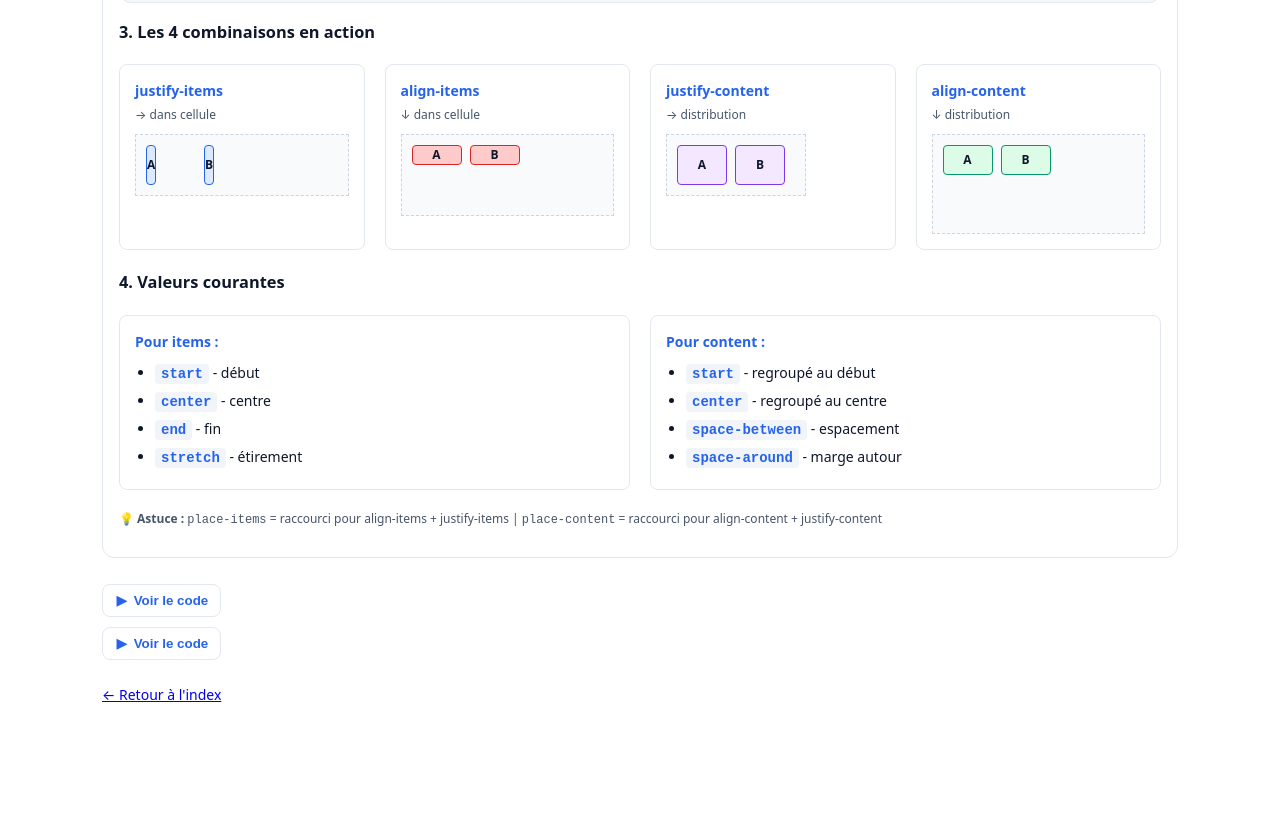
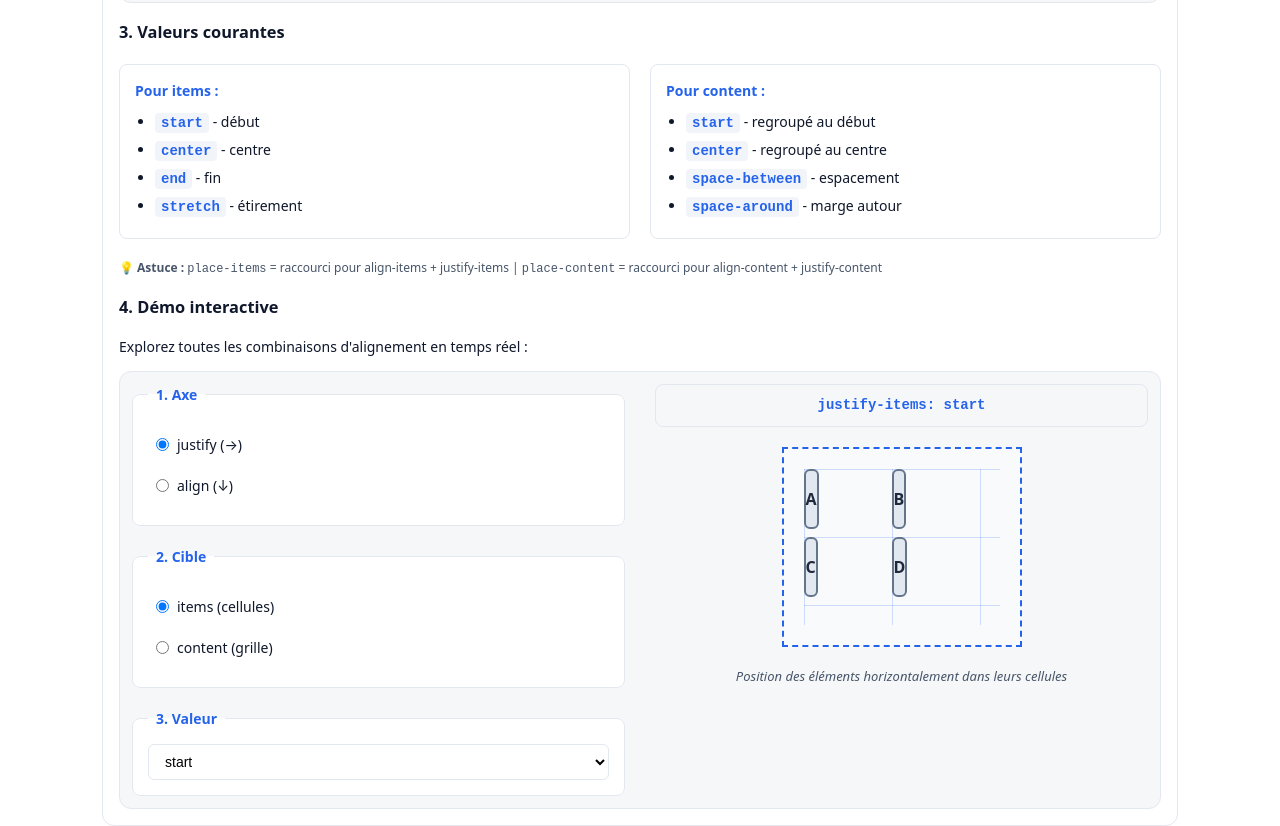
Before and after one commit to ewingella/teste-web, a plain HTML site: page css-grid-synthesis-avecJs/demos/alignment.html in a window 1280 px wide. Shown: the part 1480-2306 px from the top of the page. Before the commit the page ends 2233 px from the top, so only its background shows below. Drawn offline with Linux system fonts and the light colour scheme.

Commit message:
Refactor alignment demo: update structure, add interactive functionality, and enhance explanations

```diff
--- a/css-grid-synthesis-avecJs/demos/alignment.html
+++ b/css-grid-synthesis-avecJs/demos/alignment.html
@@ -85,46 +85,7 @@
         </div>
       </div>
 
-      <h3>3. Les 4 combinaisons en action</h3>
-      <div class="four-props">
-        <div class="prop-demo">
-          <h4>justify-items</h4>
-          <p>→ dans cellule</p>
-          <div class="mini-grid justify-items-demo">
-            <div class="mini-cell">A</div>
-            <div class="mini-cell">B</div>
-          </div>
-        </div>
-
-        <div class="prop-demo">
-          <h4>align-items</h4>
-          <p>↓ dans cellule</p>
-          <div class="mini-grid align-items-demo">
-            <div class="mini-cell">A</div>
-            <div class="mini-cell">B</div>
-          </div>
-        </div>
-
-        <div class="prop-demo">
-          <h4>justify-content</h4>
-          <p>→ distribution</p>
-          <div class="mini-grid justify-content-demo">
-            <div class="mini-cell">A</div>
-            <div class="mini-cell">B</div>
-          </div>
-        </div>
-
-        <div class="prop-demo">
-          <h4>align-content</h4>
-          <p>↓ distribution</p>
-          <div class="mini-grid align-content-demo">
-            <div class="mini-cell">A</div>
-            <div class="mini-cell">B</div>
-          </div>
-        </div>
-      </div>
-
-      <h3>4. Valeurs courantes</h3>
+      <h3>3. Valeurs courantes</h3>
       <div class="values-grid">
         <div class="value-group">
           <h4>Pour items :</h4>
@@ -148,6 +109,65 @@
       </div>
 
       <p class="note">💡 <strong>Astuce :</strong> <code>place-items</code> = raccourci pour align-items + justify-items | <code>place-content</code> = raccourci pour align-content + justify-content</p>
+
+      <h3>4. Démo interactive</h3>
+      <p>Explorez toutes les combinaisons d'alignement en temps réel :</p>
+
+      <div class="demo">
+        <div class="interactive-demo">
+          <div class="controls">
+            <fieldset class="control-group">
+              <legend>1. Axe</legend>
+              <label class="radio-label">
+                <input type="radio" name="axis" value="justify" checked>
+                <span class="radio-text">justify (→)</span>
+              </label>
+              <label class="radio-label">
+                <input type="radio" name="axis" value="align">
+                <span class="radio-text">align (↓)</span>
+              </label>
+            </fieldset>
+
+            <fieldset class="control-group">
+              <legend>2. Cible</legend>
+              <label class="radio-label">
+                <input type="radio" name="target" value="items" checked>
+                <span class="radio-text">items (cellules)</span>
+              </label>
+              <label class="radio-label">
+                <input type="radio" name="target" value="content">
+                <span class="radio-text">content (grille)</span>
+              </label>
+            </fieldset>
+
+            <fieldset class="control-group">
+              <legend>3. Valeur</legend>
+              <select id="value-select" class="value-selector">
+                <option value="start">start</option>
+                <option value="center">center</option>
+                <option value="end">end</option>
+                <option value="stretch">stretch</option>
+                <option value="space-between">space-between</option>
+                <option value="space-around">space-around</option>
+                <option value="space-evenly">space-evenly</option>
+              </select>
+            </fieldset>
+          </div>
+
+          <div class="result">
+            <h4 id="property-display" class="current-property">justify-items: start</h4>
+            <div class="demo-grid-container">
+              <div class="demo-grid" id="interactive-grid">
+                <div class="demo-item">A</div>
+                <div class="demo-item">B</div>
+                <div class="demo-item">C</div>
+                <div class="demo-item">D</div>
+              </div>
+            </div>
+            <p class="demo-explanation" id="explanation">Position des éléments dans leurs cellules</p>
+          </div>
+        </div>
+      </div>
     </section>
 
     <button class="btn-toggle" data-target="alignment-html">Voir le code HTML</button>
--- a/css-grid-synthesis-avecJs/guide.css
+++ b/css-grid-synthesis-avecJs/guide.css
@@ -205,78 +205,7 @@ body{ font:14px/1.5 system-ui, -apple-system, Segoe UI, Roboto, Helvetica, Arial
   text-align: center;
 }
 
-/* 3. Four properties grid */
-.four-props {
-  display: grid;
-  grid-template-columns: repeat(auto-fit, minmax(200px, 1fr));
-  gap: 20px;
-  margin: 20px 0;
-}
-
-.prop-demo {
-  border: 1px solid var(--bd);
-  border-radius: 8px;
-  padding: 15px;
-  background: #fff;
-}
-
-.prop-demo h4 {
-  margin: 0 0 5px;
-  color: var(--accent);
-  font-size: 14px;
-}
-
-.prop-demo p {
-  margin: 0 0 10px;
-  font-size: 12px;
-  color: var(--muted);
-}
-
-.mini-grid {
-  display: grid;
-  grid-template-columns: repeat(2, 50px);
-  grid-template-rows: 40px;
-  gap: 8px;
-  border: 1px dashed #cbd5e1;
-  padding: 10px;
-  background: #f8fafc;
-}
-
-.mini-cell {
-  background: #e2e8f0;
-  border: 1px solid #64748b;
-  border-radius: 4px;
-  display: flex;
-  align-items: center;
-  justify-content: center;
-  font-weight: bold;
-  font-size: 12px;
-}
-
-/* Individual demonstrations */
-.justify-items-demo { justify-items: start; }
-.justify-items-demo .mini-cell { background: #dbeafe; border-color: #2563eb; }
-
-.align-items-demo {
-  grid-template-rows: 60px;
-  align-items: start;
-}
-.align-items-demo .mini-cell { background: #fecaca; border-color: #dc2626; }
-
-.justify-content-demo {
-  justify-content: start;
-  width: 140px;
-}
-.justify-content-demo .mini-cell { background: #f3e8ff; border-color: #7c3aed; }
-
-.align-content-demo {
-  grid-template-rows: repeat(2, 30px);
-  align-content: start;
-  height: 100px;
-}
-.align-content-demo .mini-cell { background: #dcfce7; border-color: #059669; }
-
-/* 4. Values section */
+/* 3. Values section */
 .values-grid {
   display: grid;
   grid-template-columns: repeat(auto-fit, minmax(250px, 1fr));
@@ -314,6 +243,145 @@ body{ font:14px/1.5 system-ui, -apple-system, Segoe UI, Roboto, Helvetica, Arial
   color: var(--accent);
 }
 
+/* 4. Interactive Demo */
+.interactive-demo {
+  display: grid;
+  grid-template-columns: 1fr 1fr;
+  gap: 30px;
+  align-items: start;
+}
+
+.controls {
+  display: flex;
+  flex-direction: column;
+  gap: 20px;
+}
+
+.control-group {
+  border: 1px solid var(--bd);
+  border-radius: 8px;
+  padding: 15px;
+  background: #fff;
+  margin: 0;
+}
+
+.control-group legend {
+  font-weight: 600;
+  color: var(--accent);
+  padding: 0 8px;
+}
+
+.radio-label {
+  display: flex;
+  align-items: center;
+  gap: 8px;
+  margin: 8px 0;
+  cursor: pointer;
+  padding: 6px 8px;
+  border-radius: 6px;
+  transition: background-color 0.2s;
+}
+
+.radio-label:hover {
+  background: var(--panel);
+}
+
+.radio-label input[type="radio"] {
+  margin: 0;
+}
+
+.radio-text {
+  font-size: 14px;
+}
+
+.value-selector {
+  width: 100%;
+  padding: 8px 12px;
+  border: 1px solid var(--bd);
+  border-radius: 6px;
+  background: #fff;
+  font-size: 14px;
+}
+
+.result {
+  text-align: center;
+}
+
+.current-property {
+  margin: 0 0 15px;
+  padding: 10px 15px;
+  background: var(--panel);
+  border: 1px solid var(--bd);
+  border-radius: 8px;
+  font-family: 'Courier New', monospace;
+  color: var(--accent);
+}
+
+.demo-grid-container {
+  display: flex;
+  justify-content: center;
+  margin: 20px 0;
+}
+
+.demo-grid {
+  display: grid;
+  grid-template-columns: repeat(2, 80px);
+  grid-template-rows: repeat(2, 60px);
+  gap: 8px;
+  border: 2px dashed var(--accent);
+  background: #f8fafc;
+  padding: 20px;
+  position: relative;
+  min-height: 200px;
+  min-width: 240px;
+}
+
+/* Lignes de grille visibles */
+.demo-grid::before {
+  content: "";
+  position: absolute;
+  left: 20px;
+  top: 20px;
+  right: 20px;
+  bottom: 20px;
+  background-image:
+    linear-gradient(to right, rgba(37, 99, 235, 0.2) 1px, transparent 1px),
+    linear-gradient(to bottom, rgba(37, 99, 235, 0.2) 1px, transparent 1px);
+  background-size: 88px 68px;
+  pointer-events: none;
+  z-index: 1;
+}
+
+.demo-item {
+  background: #e2e8f0;
+  border: 2px solid #64748b;
+  border-radius: 6px;
+  display: flex;
+  align-items: center;
+  justify-content: center;
+  font-weight: bold;
+  font-size: 16px;
+  color: #1e293b;
+  transition: all 0.3s ease;
+  z-index: 2;
+  position: relative;
+}
+
+.demo-explanation {
+  font-size: 13px;
+  color: var(--muted);
+  margin: 15px 0 0;
+  font-style: italic;
+}
+
+/* Responsive */
+@media (max-width: 768px) {
+  .interactive-demo {
+    grid-template-columns: 1fr;
+    gap: 20px;
+  }
+}
+
 /* --- JS Toggle buttons (icons + animation) --- */
 .btn-toggle{
   appearance:none; border:1px solid var(--bd); border-radius:8px; padding:8px 12px;
--- a/css-grid-synthesis-avecJs/guide.js
+++ b/css-grid-synthesis-avecJs/guide.js
@@ -65,4 +65,83 @@ document.addEventListener("DOMContentLoaded", () => {
     block.style.height = "0px";
     btn.addEventListener("click", () => toggle(btn, block));
   });
+
+  // Interactive Demo Functionality
+  function initInteractiveDemo() {
+    const grid = document.getElementById('interactive-grid');
+    const propertyDisplay = document.getElementById('property-display');
+    const explanation = document.getElementById('explanation');
+    const valueSelect = document.getElementById('value-select');
+
+    if (!grid || !propertyDisplay || !explanation || !valueSelect) return;
+
+    const explanations = {
+      'justify-items': 'Position des éléments horizontalement dans leurs cellules',
+      'align-items': 'Position des éléments verticalement dans leurs cellules',
+      'justify-content': 'Distribution horizontale de la grille dans son container',
+      'align-content': 'Distribution verticale de la grille dans son container'
+    };
+
+    function updateDemo() {
+      const axis = document.querySelector('input[name="axis"]:checked')?.value || 'justify';
+      const target = document.querySelector('input[name="target"]:checked')?.value || 'items';
+      const value = valueSelect.value;
+
+      const property = `${axis}-${target}`;
+
+      // Reset all alignment styles
+      grid.style.justifyItems = '';
+      grid.style.alignItems = '';
+      grid.style.justifyContent = '';
+      grid.style.alignContent = '';
+
+      // Apply the selected style
+      const camelCaseProperty = property.replace(/-([a-z])/g, (g) => g[1].toUpperCase());
+      grid.style[camelCaseProperty] = value;
+
+      // Update display
+      propertyDisplay.textContent = `${property}: ${value}`;
+      explanation.textContent = explanations[property] || 'Propriété d\'alignement CSS Grid';
+
+      // Update available values based on target
+      updateAvailableValues(target);
+    }
+
+    function updateAvailableValues(target) {
+      const itemsValues = ['start', 'center', 'end', 'stretch'];
+      const contentValues = ['start', 'center', 'end', 'space-between', 'space-around', 'space-evenly'];
+
+      const availableValues = target === 'items' ? itemsValues : contentValues;
+      const currentValue = valueSelect.value;
+
+      // Clear and repopulate options
+      valueSelect.innerHTML = '';
+      availableValues.forEach(val => {
+        const option = document.createElement('option');
+        option.value = val;
+        option.textContent = val;
+        valueSelect.appendChild(option);
+      });
+
+      // Restore value if still available, otherwise use first available
+      if (availableValues.includes(currentValue)) {
+        valueSelect.value = currentValue;
+      } else {
+        valueSelect.value = availableValues[0];
+      }
+    }
+
+    // Event listeners
+    document.querySelectorAll('input[name="axis"], input[name="target"]').forEach(input => {
+      input.addEventListener('change', updateDemo);
+    });
+
+    valueSelect.addEventListener('change', updateDemo);
+
+    // Initialize
+    updateDemo();
+  }
+
+  // Initialize interactive demo
+  initInteractiveDemo();
 });
```
